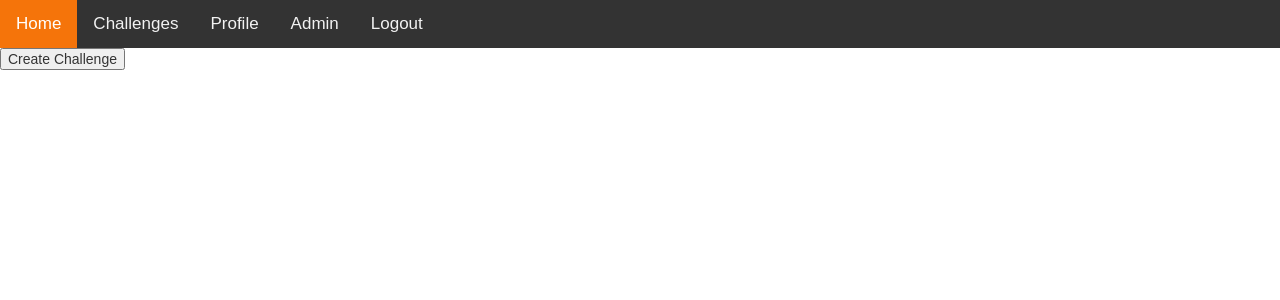
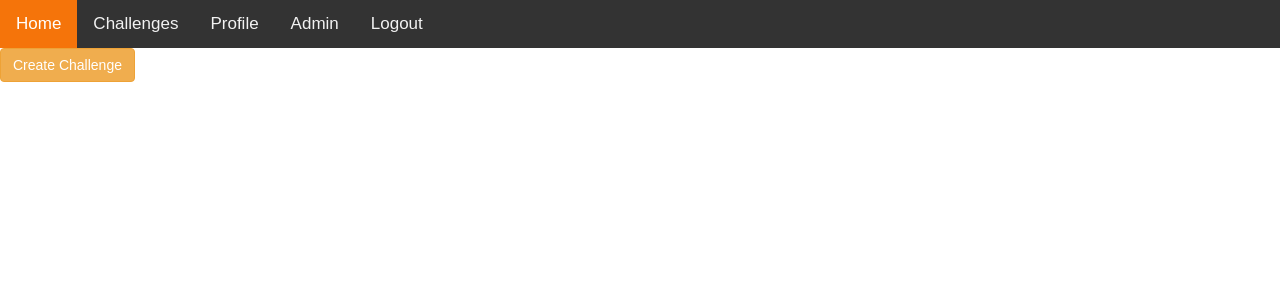
Before and after one commit to Acbegley/BCTF, a PHP site: page /challenge.php in a window 1280 px wide. Shown: the top 300 px of the page. Run offline with PHP 8.4, Linux system fonts and the light colour scheme; a user stored in the database is signed in; data comes from the database, SQL or seed files in the repository.

Commit message:
Add files via upload

```diff
--- a/challenge.php
+++ b/challenge.php
@@ -129,7 +129,10 @@ $username = $_SESSION["username"];
         {
 		?>
 		<!-- Trigger/Open The Modal -->
-<button id="myBtn">Create Challenge</button>
+
+<div class="form-group">
+     <button id="myBtn" class="btn btn-warning">Create Challenge</button>
+</div>
 
 <!-- The Modal -->
 <div id="myModal" class="modal">
@@ -138,14 +141,15 @@ $username = $_SESSION["username"];
   <div class="modal-content">
     <span class="close">&times;</span>
     <form action="<?php echo htmlspecialchars($_SERVER["PHP_SELF"]); ?>" method="post">
-			Name<br><input type="text" name="name" placeholder="Challenge name"><br>
-			Category<br><input type="text" name="category" placeholder="Cryptography"><br>
+			Name<br><textarea name="name" rows=1 cols=50 placeholder="Challenge name"></textarea><br>
+			Category<br><textarea name="category" rows=1 cols=50 placeholder="Cryptography"></textarea><br>
 			Description<br><textarea name="description" rows=4 cols=50 placeholder="Description"></textarea><br>
-			Flag<br><input type="text" name="flag"placeholder="flag{VpGUEszSoOPLg8alGWnnzAnrbj60gcAC}"><br>
+			Flag<br><textarea name="flag" rows=1 cols=50 placeholder="flag{VpGUEszSoOPLg8alGWnnzAnrbj60gcAC}"></textarea><br>
 			Hint<br><textarea name="hint" rows=4 cols=50 placeholder="Hints"></textarea><br>
+			Hint Cost<br><input type="text" name="cost" placeholder="50"><br>
 			Points<br><input type="text" name="points" placeholder="123"><br>
 			Attempts<br><input type="text" name="attempts" placeholder="3"><br>
-			<input type="submit" name="submit"value="Submit"></h1>
+			<input type="submit" class="btn btn-warning" value="Submit"></h1>
 			</form>
 <?php
 if(isset($_POST['submit']))
```
